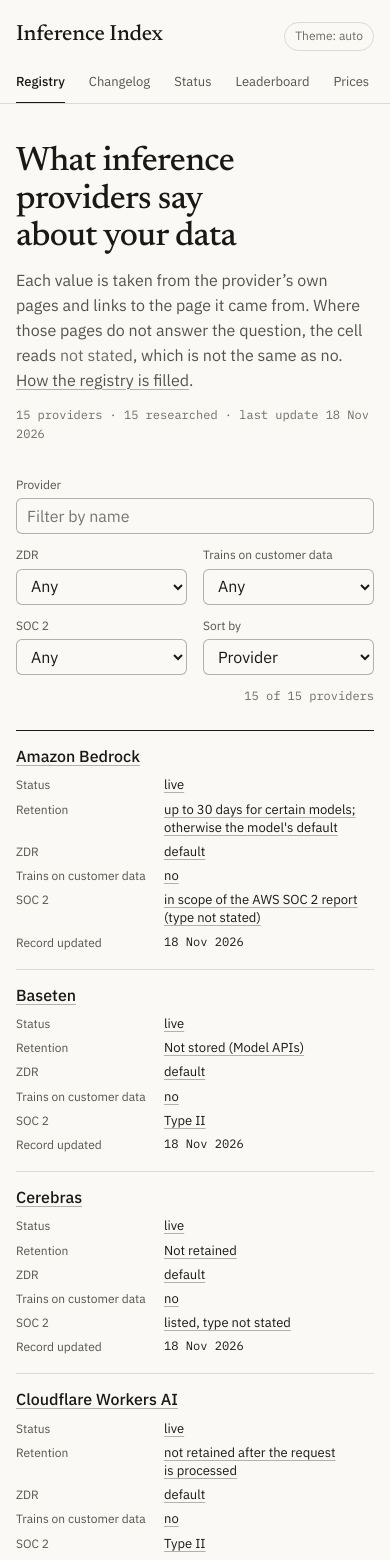
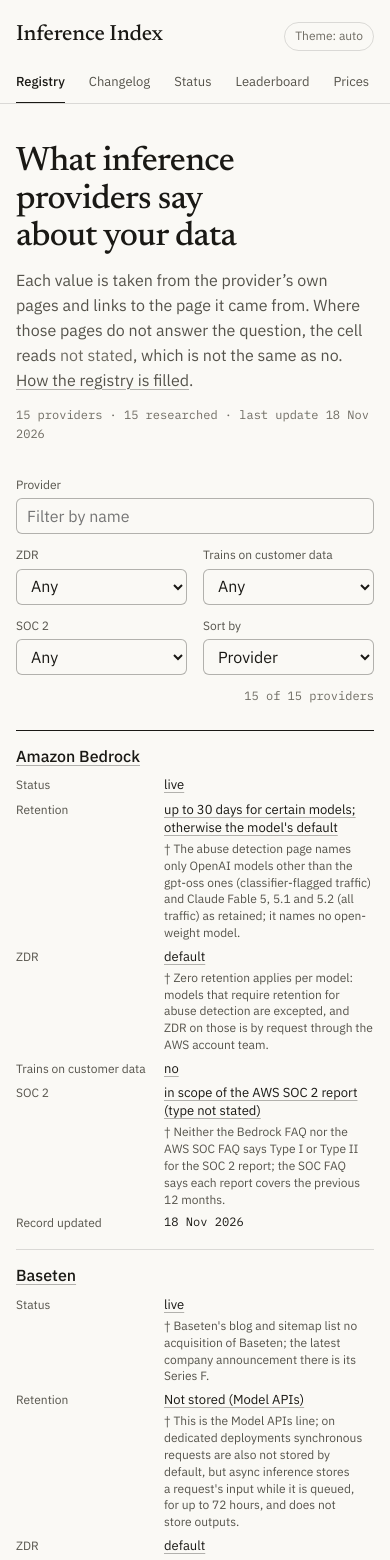
Before and after one commit to 31Carlton7/inference-index, a Next.js app: page / in a window 390 px wide. Shown: the top 1560 px of the page. Built offline with nearby package versions, Linux system fonts and the light colour scheme.

Commit message:
Mark registry values that carry a note and show the note in the home table

```diff
--- a/app/globals.css
+++ b/app/globals.css
@@ -1025,6 +1025,65 @@ td.wraps {
   text-wrap: pretty;
 }
 
+/* A note qualifies the value beside it. The mark shows the note on hover and
+   on keyboard focus. The table scrolls sideways, which would clip a note
+   positioned inside it, so where anchors are supported the note is fixed to
+   the viewport and anchored to its mark. */
+
+.field-note {
+  position: relative;
+  white-space: nowrap;
+}
+
+.field-note-mark {
+  border: 0;
+  background: none;
+  padding: 0 0.3125rem;
+  font: inherit;
+  color: var(--ink-soft);
+  cursor: help;
+}
+
+.field-note-text {
+  display: none;
+  position: absolute;
+  z-index: 1;
+  top: 100%;
+  left: 0;
+  width: max-content;
+  max-width: min(20rem, 80vw);
+  border: 1px solid var(--rule-firm);
+  border-radius: 4px;
+  background: var(--paper-raised);
+  padding: 0.5rem 0.625rem;
+  color: var(--ink);
+  white-space: normal;
+  text-wrap: pretty;
+}
+
+.field-note:hover .field-note-text,
+.field-note:focus-within .field-note-text {
+  display: block;
+}
+
+@supports (anchor-scope: --field-note) {
+  .field-note {
+    anchor-scope: --field-note;
+  }
+
+  .field-note-mark {
+    anchor-name: --field-note;
+  }
+
+  .field-note-text {
+    position: fixed;
+    inset: auto;
+    position-anchor: --field-note;
+    position-area: bottom span-right;
+    position-try-fallbacks: flip-block, flip-inline, flip-block flip-inline;
+  }
+}
+
 .filters select {
   max-width: 12rem;
   text-overflow: ellipsis;
@@ -1141,4 +1200,32 @@ td.wraps {
   .registry .not-stated {
     white-space: normal;
   }
+
+  /* No hover on a phone, so the note is plain text under its value. */
+
+  .registry .field-note {
+    grid-column: 2;
+    margin-top: -0.5rem;
+    white-space: normal;
+  }
+
+  .registry .field-note-mark {
+    display: none;
+  }
+
+  .registry .field-note-text {
+    display: block;
+    position: static;
+    width: auto;
+    max-width: none;
+    border: 0;
+    background: none;
+    padding: 0;
+    font-size: var(--text-xs);
+    color: var(--ink-soft);
+  }
+
+  .registry .field-note-text::before {
+    content: "† ";
+  }
 }
--- a/app/page.tsx
+++ b/app/page.tsx
@@ -39,6 +39,12 @@ export default function RegistryPage() {
       ) : (
         <>
           <RegistryTable rows={rows} />
+          {rows.some((row) => Object.values(row.fields).some((field) => field?.note)) && (
+            <p className="aside footnote">
+              † The value comes with a note that qualifies it. On a wide screen, point at the mark or focus it to
+              read the note; each provider&rsquo;s page shows it in full.
+            </p>
+          )}
           {researched.length < rows.length && (
             <p className="aside footnote">
               A dash means the provider&rsquo;s record has not been researched yet.
--- a/components/field-value.tsx
+++ b/components/field-value.tsx
@@ -3,7 +3,8 @@ import { formatDate, formatFieldValue } from "@/lib/format";
 import type { Field } from "@/lib/schema";
 
 // A registry value as it appears in tables: stated values link to their source,
-// "not stated" links to the record row that lists the pages searched.
+// "not stated" links to the record row that lists the pages searched. A field
+// with a note carries a mark beside the value that reveals the note.
 export function FieldValue({ field, providerId, fieldKey }: { field: Field | undefined; providerId: string; fieldKey: string }) {
   if (!field) {
     return (
@@ -12,8 +13,10 @@ export function FieldValue({ field, providerId, fieldKey }: { field: Field | und
       </span>
     );
   }
-  if (field.value === null) {
+  const noteId = `${providerId}-${fieldKey}-note`;
   return (
+    <>
+      {field.value === null ? (
         <Link
           href={`/providers/${providerId}#${fieldKey}`}
           className="not-stated"
@@ -21,11 +24,21 @@ export function FieldValue({ field, providerId, fieldKey }: { field: Field | und
         >
           not stated
         </Link>
-    );
-  }
-  return (
+      ) : (
         <a href={field.source} title={`“${field.quote}” Checked ${formatDate(field.checked)}.`}>
           {formatFieldValue(field.value)}
         </a>
+      )}
+      {field.note && (
+        <span className="field-note">
+          <button type="button" className="field-note-mark" aria-label="Note" aria-describedby={noteId}>
+            †
+          </button>
+          <span className="field-note-text" role="tooltip" id={noteId}>
+            {field.note}
+          </span>
+        </span>
+      )}
+    </>
   );
 }
```
Lines whose indentation alone changed are shown as unchanged.
